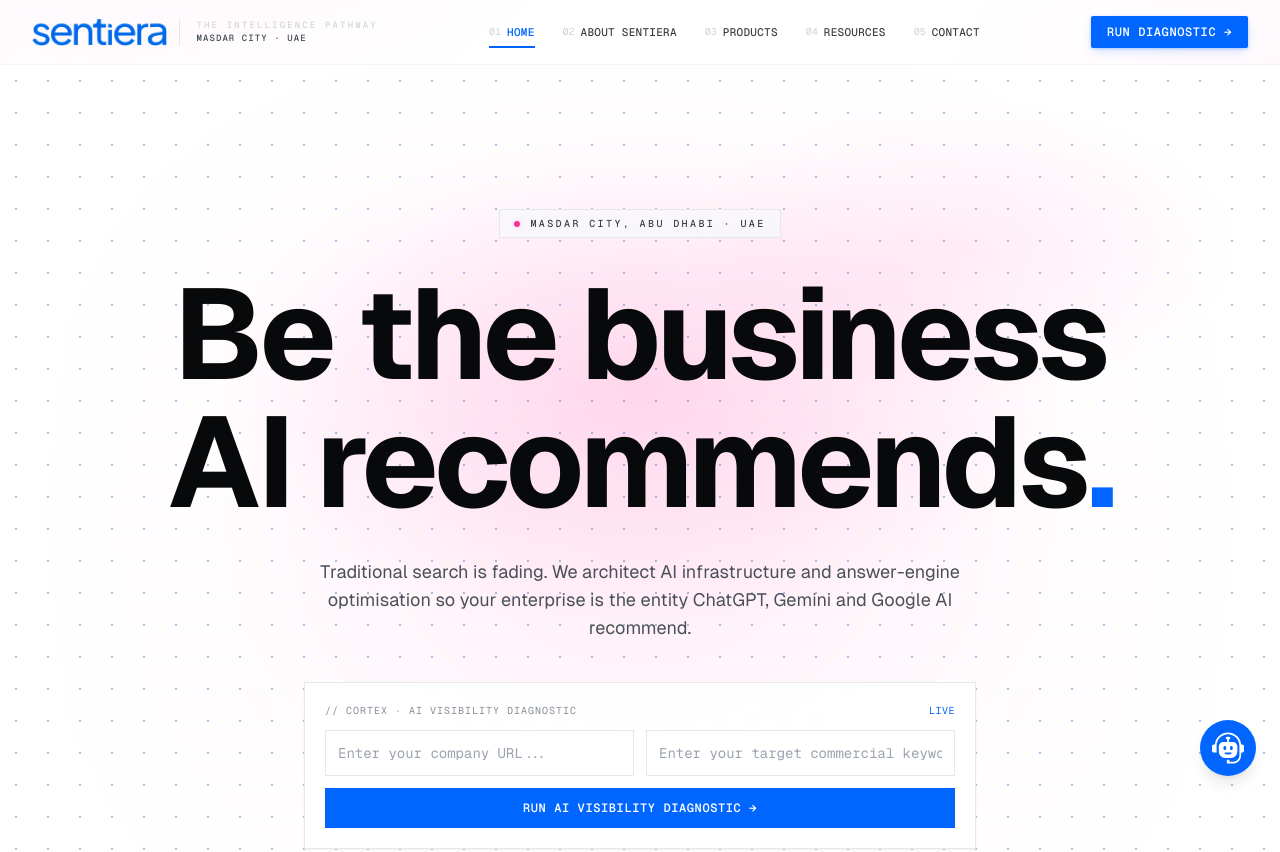
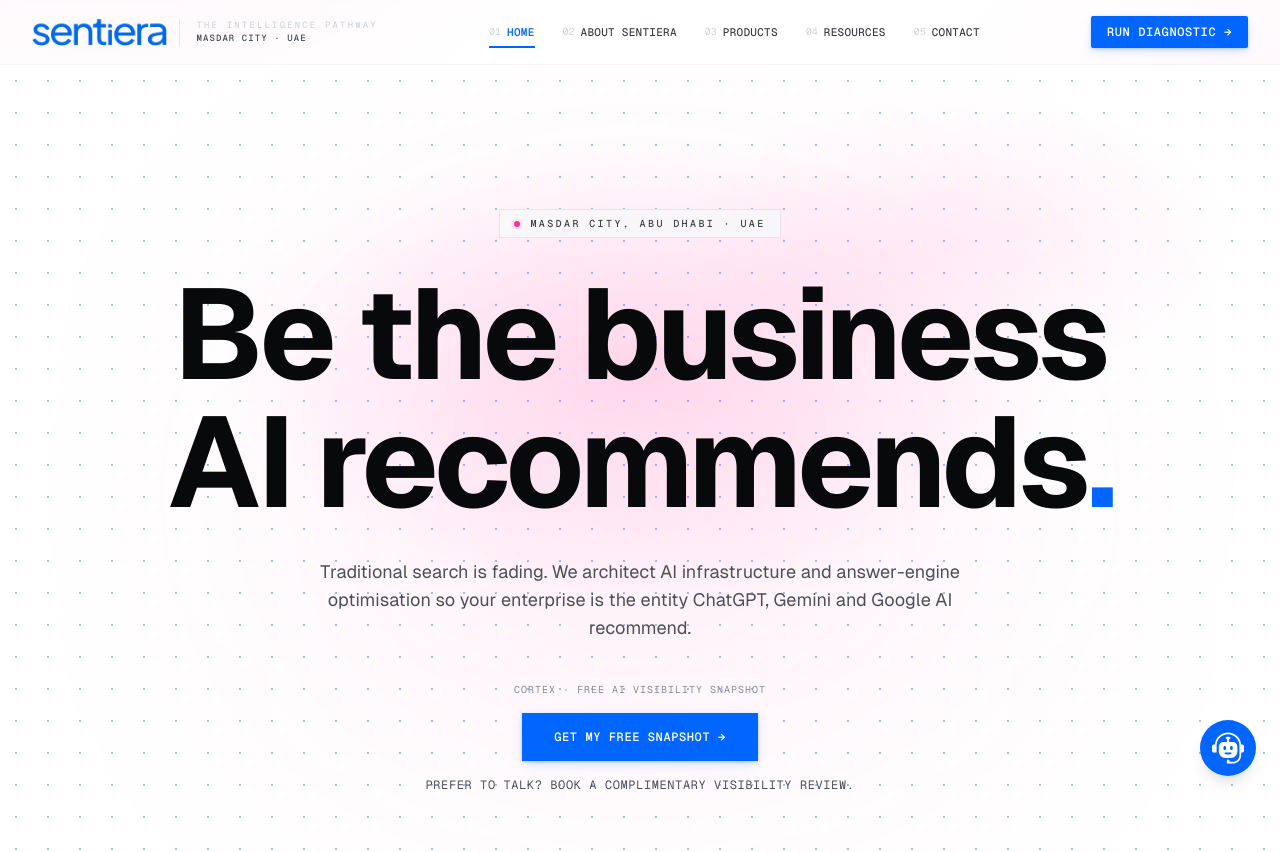
Before and after one commit to Acidtuner/sentiera, a Next.js app: page / in a window 1280 px wide. Shown: the top 852 px of the page. Built offline with nearby package versions, Linux system fonts and the light colour scheme.

Commit message:
Replace homepage diagnostic form with a Cortex button

```diff
--- a/src/components/Hero.tsx
+++ b/src/components/Hero.tsx
@@ -1,8 +1,8 @@
 "use client";
 
 import React from "react";
+import Link from "next/link";
 import { motion, type Variants } from "framer-motion";
-import DiagnosticForm from "./DiagnosticForm";
 
 export default function Hero() {
   const containerVariants: Variants = {
@@ -46,8 +46,14 @@ export default function Hero() {
             Traditional search is fading. We architect AI infrastructure and answer-engine optimisation so your enterprise is the entity ChatGPT, Gemini and Google AI recommend.
           </motion.p>
 
-          <motion.div variants={itemVariants} className="mt-10 w-full flex justify-center">
-            <DiagnosticForm />
+          <motion.div variants={itemVariants} className="mt-10 flex flex-col items-center gap-4">
+            <p className="font-mono text-[10px] uppercase tracking-widest text-slate-500">Cortex · free AI visibility snapshot</p>
+            <Link href="/cortex" className="inline-flex items-center gap-2 bg-tech-blue px-8 py-4 font-mono text-xs font-semibold uppercase tracking-wider text-white shadow-tech-button transition-all duration-200 hover:bg-tech-blue-600 hover:shadow-accent-glow">
+              Get my free snapshot →
+            </Link>
+            <Link href="/contact" className="font-mono text-xs uppercase tracking-wider text-slate-600 hover:text-tech-blue">
+              Prefer to talk? Book a Complimentary Visibility Review.
+            </Link>
           </motion.div>
         </motion.div>
       </div>
```
